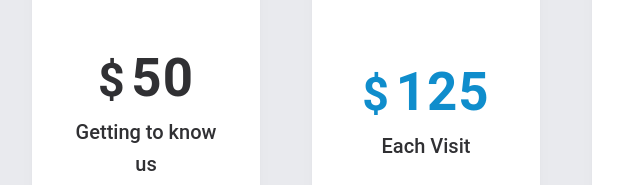
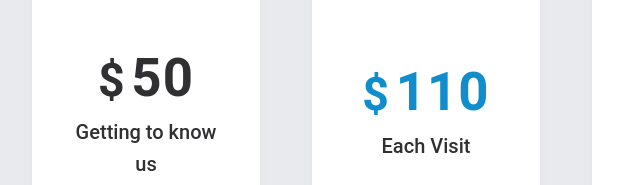
Before and after one commit to NYCMEL/MACleaners, a plain HTML site: page index.html in a window 1280 px wide. Shown: the part 1395-1580 px from the top of the page, 74-714 px from the left. Drawn offline with Linux system fonts and the light colour scheme.

Commit message:
committed

```diff
--- a/index.html
+++ b/index.html
@@ -71,7 +71,7 @@
 
 			<article class="pricing-card pricing-card--featured">
 			    <div class="pricing-card__badge">On Demand</div>
-			    <div class="pricing-card__price"><span>$</span>125</div>
+			    <div class="pricing-card__price"><span>$</span>110</div>
 			    <p class="pricing-card__subhead">Each Visit</p>
 			    <p class="pricing-card__copy">Extra charges based on extra work taken.</p>
 			    <!-- <a class="pricing-card__button pricing-card__button--primary" href="#" aria-label="Buy On Demand service">Buy Service</a> -->
```
